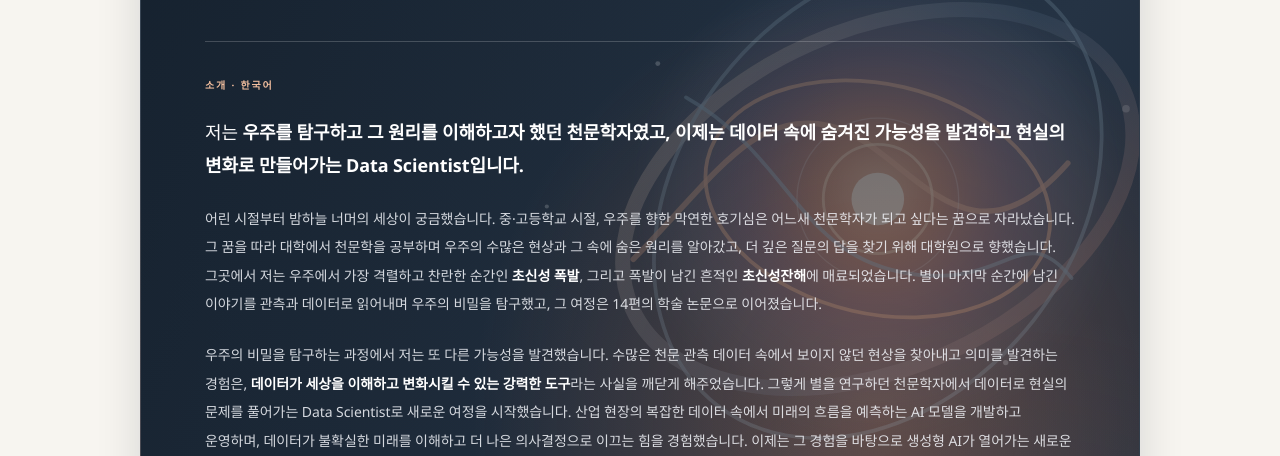
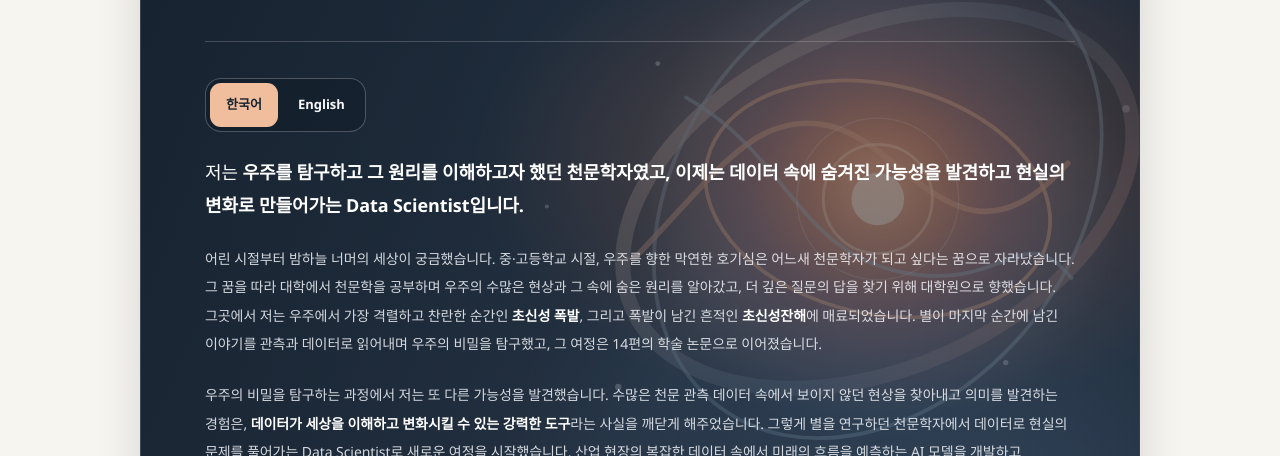
Before and after one commit to yhlee83/yhlee83.github.io, a plain HTML site: page index.html in a window 1280 px wide. Shown: the part 297-753 px from the top of the page. Drawn offline with Linux system fonts and the light colour scheme.

Commit message:
Add files via upload

```diff
--- a/index.html
+++ b/index.html
@@ -226,6 +226,38 @@
       letter-spacing: .18em;
       text-transform: uppercase;
       color: var(--accent);
+    }
+    .intro-language-switch {
+      display: inline-flex;
+      flex-wrap: wrap;
+      gap: 4px;
+      margin-bottom: 24px;
+      padding: 4px;
+      border: 1px solid rgba(255,255,255,.24);
+      border-radius: 16px;
+      background: rgba(14,23,34,.34);
+    }
+    .intro-language-switch[hidden] { display: none; }
+    .intro-language-switch button {
+      min-height: 44px;
+      padding: 0 16px;
+      border: 0;
+      border-radius: 11px;
+      background: transparent;
+      color: #f5f7fb;
+      font: inherit;
+      font-size: 13px;
+      font-weight: 700;
+      cursor: pointer;
+    }
+    .intro-language-switch button:hover { background: rgba(255,255,255,.12); }
+    .intro-language-switch button[aria-pressed="true"] { background: #f0bd9d; color: #172432; }
+    .intro-language-switch button:focus-visible { outline: 2px solid #fff; outline-offset: 2px; }
+    .intro-language-switch:not([hidden]) ~ .biography .language-label { display: none; }
+    .biography:not([hidden]) + .biography:not([hidden]) {
+      margin-top: 44px;
+      padding-top: 36px;
+      border-top: 1px solid rgba(255,255,255,.19);
     }
     .biography p {
       margin: 0 0 22px;
@@ -535,14 +567,17 @@
 <p class="main-subtitle">Data Scientist | Former Astronomer | PhD in Astronomy</p>
 </div>
 <hr class="soft-rule"/>
-<div class="biography biography-ko" lang="ko">
+<div aria-label="Introduction language" class="intro-language-switch" id="intro-language-switch" role="group" hidden>
+<button aria-controls="intro-ko" aria-pressed="true" lang="ko" type="button">한국어</button>
+<button aria-controls="intro-en" aria-pressed="false" lang="en" type="button">English</button>
+</div>
+<div class="biography biography-ko" id="intro-ko" lang="ko">
 <span class="language-label">소개 · 한국어</span>
 <p>저는 <strong>우주를 탐구하고 그 원리를 이해하고자 했던 천문학자였고, 이제는 데이터 속에 숨겨진 가능성을 발견하고 현실의 변화로 만들어가는 Data Scientist입니다.</strong></p>
 <p>어린 시절부터 밤하늘 너머의 세상이 궁금했습니다. 중·고등학교 시절, 우주를 향한 막연한 호기심은 어느새 천문학자가 되고 싶다는 꿈으로 자라났습니다. 그 꿈을 따라 대학에서 천문학을 공부하며 우주의 수많은 현상과 그 속에 숨은 원리를 알아갔고, 더 깊은 질문의 답을 찾기 위해 대학원으로 향했습니다. 그곳에서 저는 우주에서 가장 격렬하고 찬란한 순간인 <strong>초신성 폭발</strong>, 그리고 폭발이 남긴 흔적인 <strong>초신성잔해</strong>에 매료되었습니다. 별이 마지막 순간에 남긴 이야기를 관측과 데이터로 읽어내며 우주의 비밀을 탐구했고, 그 여정은 14편의 학술 논문으로 이어졌습니다.</p>
 <p>우주의 비밀을 탐구하는 과정에서 저는 또 다른 가능성을 발견했습니다. 수많은 천문 관측 데이터 속에서 보이지 않던 현상을 찾아내고 의미를 발견하는 경험은, <strong>데이터가 세상을 이해하고 변화시킬 수 있는 강력한 도구</strong>라는 사실을 깨닫게 해주었습니다. 그렇게 별을 연구하던 천문학자에서 데이터로 현실의 문제를 풀어가는 Data Scientist로 새로운 여정을 시작했습니다. 산업 현장의 복잡한 데이터 속에서 미래의 흐름을 예측하는 AI 모델을 개발하고 운영하며, 데이터가 불확실한 미래를 이해하고 더 나은 의사결정으로 이끄는 힘을 경험했습니다. 이제는 그 경험을 바탕으로 생성형 AI가 열어가는 새로운 가능성에 주목하며, 다양한 AI 서비스의 전략을 구상하고 프로젝트를 이끌고 있습니다. <strong>우주에서 시작된 저의 호기심은 이제 데이터와 AI를 통해 더 나은 미래를 그려가는 원동력이 되고 있습니다.</strong></p>
 </div>
-<hr class="soft-rule"/>
-<div class="biography" lang="en">
+<div class="biography" id="intro-en" lang="en">
 <span class="language-label">Introduction · English</span>
 <p>I began my journey as an astronomer, seeking to explore the universe and understand the principles that govern it. Today, I am a <strong>Data Scientist, uncovering the hidden potential of data and turning insights into meaningful change.</strong></p>
 <p>My fascination with the universe began long before I became a scientist. Throughout my middle and high school years, a simple curiosity about the night sky gradually grew into a dream of becoming an astronomer. Following that dream, I studied astronomy at university, where every discovery deepened my curiosity and inspired me to pursue graduate research. There, I became captivated by <strong>supernovae—among the most powerful and spectacular explosions in the universe—and the remnants they leave behind.</strong> Through observations and data, I sought to uncover the stories written in the final moments of stars. This journey of exploration and discovery led to 14 scientific publications.</p>
@@ -735,6 +770,21 @@
   const pageButtons = [...document.querySelectorAll('[data-page]')];
   const panels = [...document.querySelectorAll('[data-panel]')];
 
+  const introLanguageSwitch = document.getElementById('intro-language-switch');
+  const introLanguageButtons = [...introLanguageSwitch.querySelectorAll('button')];
+
+  function showIntroLanguage(selectedButton) {
+    introLanguageButtons.forEach(button => {
+      const isSelected = button === selectedButton;
+      button.setAttribute('aria-pressed', String(isSelected));
+      document.getElementById(button.getAttribute('aria-controls')).hidden = !isSelected;
+    });
+  }
+
+  introLanguageButtons.forEach(button => button.addEventListener('click', () => showIntroLanguage(button)));
+  showIntroLanguage(introLanguageButtons[0]);
+  introLanguageSwitch.hidden = false;
+
   function showPage(page, updateUrl = false) {
     if (!pages.includes(page)) page = 'main';
     panels.forEach(panel => panel.classList.toggle('active', panel.dataset.panel === page));
```
